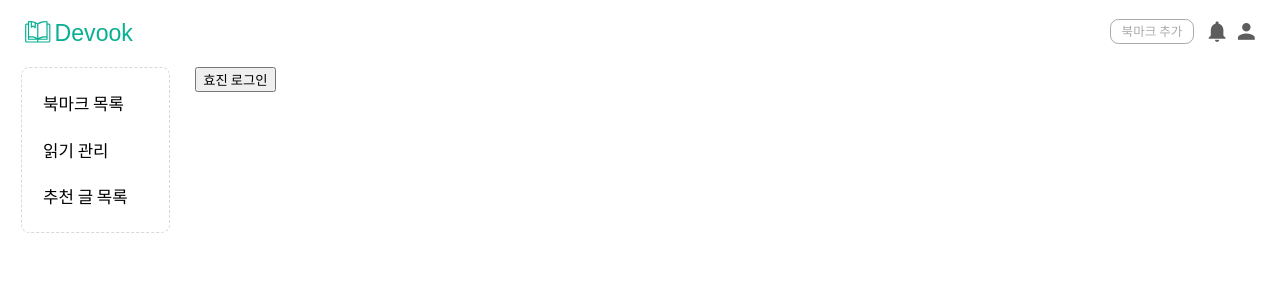
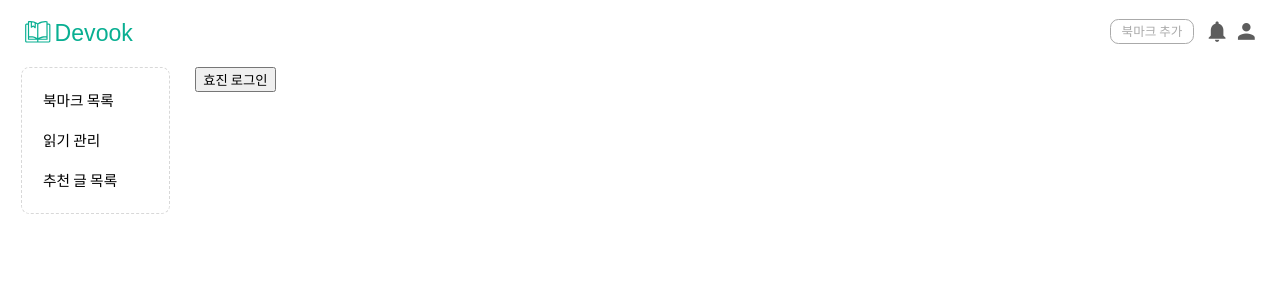
Before and after one commit to COOL-EWHA/devook-web, a React (Create React App) app: page /test-login in a window 1280 px wide. Shown: the top 300 px of the page. Built offline with nearby package versions, Linux system fonts and the light colour scheme; no server answers.

Commit message:
chore: :lipstick: GNB 스타일 수정

```diff
--- a/src/components/base/GlobalNavigationBar.tsx
+++ b/src/components/base/GlobalNavigationBar.tsx
@@ -60,7 +60,7 @@ const Li = styled.li`
 
   @media screen and (min-width: 1025px) {
     width: 14rem;
-    padding: 1.4rem 2rem;
+    padding: 1.2rem 2rem;
     .material-icons {
       display: none;
     }
@@ -76,9 +76,6 @@ const Li = styled.li`
 `;
 
 const Label = styled.label`
-  font-size: 1.6rem;
+  font-size: 1.4rem;
   margin-top: 0.4rem;
-  @media screen and (max-width: 1024px) {
-    font-size: 1.4rem;
-  }
 `;
```
